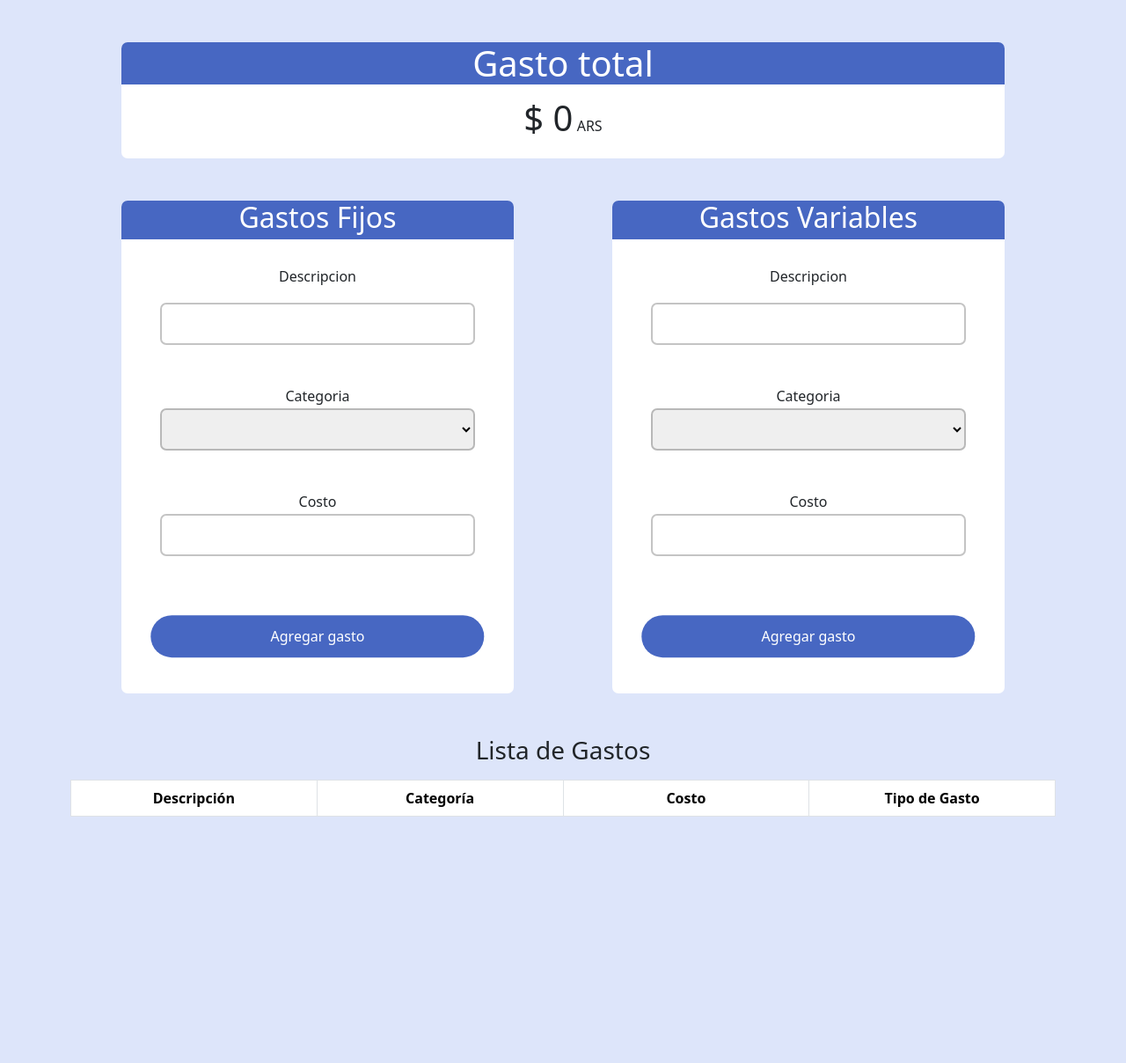
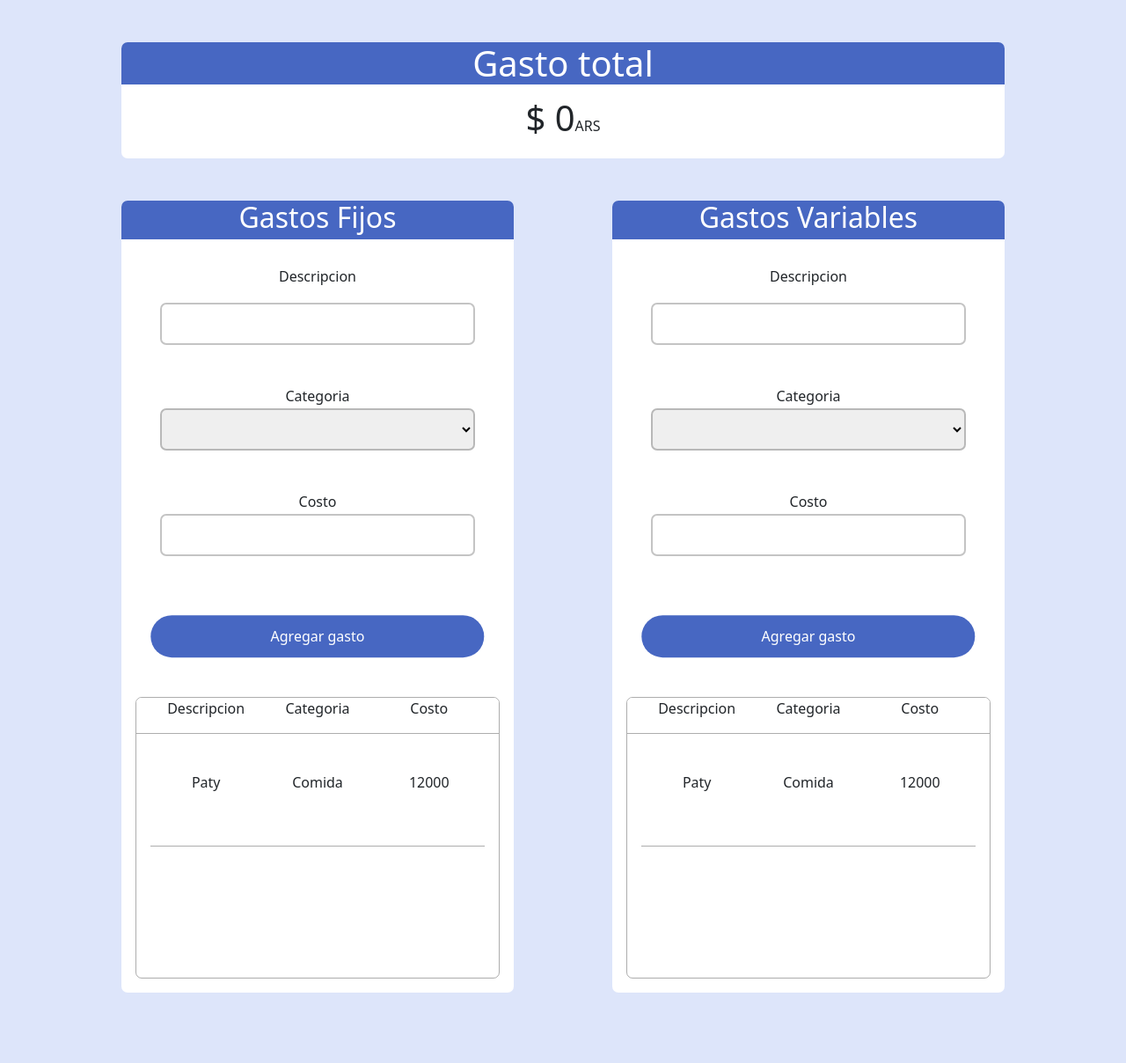
Before and after one commit to Midulio/FamilyCalc, a PHP site: page /views/gastos/gastos.html in a window 1280 px wide. Shown: the part 60-1268 px from the top of the page at 88% size. Before the commit the page ends 988 px from the top, so only its background shows below. Run offline with PHP 8.4, Linux system fonts and the light colour scheme; lists and menus that the app fills with data are empty.

Commit message:
Add files via upload

```diff
--- a/views/gastos/gastos.css
+++ b/views/gastos/gastos.css
@@ -134,9 +134,10 @@ section{
 .formularioGastos{
     background-color: white;
     width: 40%;
-    height: 35rem;
+    height: 100%;
     border-radius: 7px;
     position: relative;
+    margin-bottom: 5rem;
 }
 
 .formularioGastos h3 {
@@ -146,6 +147,8 @@ section{
     font-weight: normal;
     font-size: 4dvh;
     height: 5.5dvh;
+    border-top-left-radius: 7px;
+    border-top-right-radius: 7px;
 }
 
 .formularioGastos input, .formularioGastos select{
@@ -180,12 +183,33 @@ section{
     transform: translate(-50%, -10%);
 }
 
-.table {
-    width: 70rem;
-    margin-bottom: 10rem;
+.listaGastos{
+    border: 1px solid rgba(0, 0, 0, 0.322);
+    margin: 10rem 1rem 1rem;
+    height: 20rem;
+    overflow-y: auto;
+    border-radius: 7px;
 }
 
-.table th{
-    width: 25%;
-    text-align: center;
+.tablaTitulo{
+    display: flex;
+    justify-content: space-around;
+    border-bottom: 1px solid rgba(0, 0, 0, 0.322);
+    padding: 0 1rem;
+    height: 13%;
+    background-color: white;
 }
+
+
+.tabla{
+    height: 40%;
+    display: flex;
+    justify-content: space-around;
+    align-items: center;
+    border-bottom: 1px solid rgba(0, 0, 0, 0.322);
+    margin: 0 1rem;
+}
+
+.tabla p, .tablaTitulo p{
+    width: 100%;
+}
--- a/views/gastos/gastos.html
+++ b/views/gastos/gastos.html
@@ -45,11 +45,10 @@
     <section class="container">
         <div class="scrollcontainer gastoTotal">
             <h2>Gasto total</h2>
-            <p id="gastoTotal">$ 0<span> ARS</span></p>
+            <p>$ 0<span>ARS</span></p>
         </div>
-
         <div class="d-flex ingresoGastos">
-            <div class="formularioGastos scrollcontainer">
+            <div class="formularioGastos ">
                 <h3>Gastos Fijos</h3>
                 <label for="ingresarDesc1">Descripcion</label>
                 <input type="text" id="ingresarDesc1">
@@ -64,10 +63,21 @@
                 </select>
                 <label for="ingresarCosto1">Costo</label>
                 <input type="number" id="ingresarCosto1">
-                <button type="button" onclick="agregarGasto('Fijo')">Agregar gasto</button>
+                <button type="submit">Agregar gasto</button>
+                <div class="listaGastos">
+                    <div class="tablaTitulo sticky-top">
+                        <p>Descripcion</p>
+                        <p>Categoria</p>
+                        <p>Costo</p>
+                    </div>
+                    <div class="tabla">
+                        <p>Paty</p>
+                        <p>Comida</p>
+                        <p>12000</p>
+                    </div>
+                </div>
             </div>
-
-            <div class="formularioGastos scrollcontainer">
+            <div class="formularioGastos ">
                 <h3>Gastos Variables</h3>
                 <label for="ingresarDesc2">Descripcion</label>
                 <input type="text" id="ingresarDesc2">
@@ -82,79 +92,22 @@
                 </select>
                 <label for="ingresarCosto2">Costo</label>
                 <input type="number" id="ingresarCosto2">
-                <button type="button" onclick="agregarGasto('Variable')">Agregar gasto</button>
+                <button type="submit">Agregar gasto</button>
+                <div class="listaGastos">
+                    <div class="tablaTitulo sticky-top">
+                        <p>Descripcion</p>
+                        <p>Categoria</p>
+                        <p>Costo</p>
+                    </div>
+                    <div class="tabla">
+                        <p>Paty</p>
+                        <p>Comida</p>
+                        <p>12000</p>
+                    </div>
+                    </div>
+                </div>
             </div>
         </div>
-        <div class="mt-5">
-            <h3 class="text-center">Lista de Gastos</h3>
-            <table class="table table-bordered table-striped mt-3">
-                <thead>
-                    <tr>
-                        <th>Descripción</th>
-                        <th>Categoría</th>
-                        <th>Costo</th>
-                        <th>Tipo de Gasto</th>
-                    </tr>
-                </thead>
-                <tbody id="tablaGastosBody">
-                </tbody>
-            </table>
-        </div>
-
     </section>
-
-    <script>
-        let totalGastos = 0;
-
-        function agregarGasto(tipo) {
-            let desc, cat, costo;
-
-            if (tipo === 'Fijo') {
-                desc = document.getElementById('ingresarDesc1').value.trim();
-                cat = document.getElementById('ingresarCat1').value;
-                costo = parseFloat(document.getElementById('ingresarCosto1').value);
-            } else {
-                desc = document.getElementById('ingresarDesc2').value.trim();
-                cat = document.getElementById('ingresarCat2').value;
-                costo = parseFloat(document.getElementById('ingresarCosto2').value);
-            }
-
-            if (desc === '' || isNaN(costo) || costo <= 0 || !cat) {
-                alert('Completa correctamente todos los campos.');
-                return;
-            }
-
-            // Agregar a tabla
-            const tablaBody = document.getElementById('tablaGastosBody');
-            const fila = document.createElement('tr');
-            fila.innerHTML = `
-                <td>${desc}</td>
-                <td>${cat}</td>
-                <td>$ ${costo.toFixed(2)}</td>
-                <td>${tipo}</td>
-            `;
-            tablaBody.appendChild(fila);
-
-            // Actualizar total
-            totalGastos += costo;
-            document.getElementById('gastoTotal').innerHTML = `$ ${totalGastos.toFixed(2)}<span> ARS</span>`;
-            // Actualizar el total mostrado
-            document.getElementById('gastoTotal').innerHTML = `$ ${totalGastos.toFixed(2)}<span> ARS</span>`;
-
-            // Guardar el total en localStorage
-            localStorage.setItem('gastoTotal', totalGastos.toFixed(2));
-
-            // Limpiar inputs
-            if (tipo === 'Fijo') {
-                document.getElementById('ingresarDesc1').value = '';
-                document.getElementById('ingresarCat1').value = '';
-                document.getElementById('ingresarCosto1').value = '';
-            } else {
-                document.getElementById('ingresarDesc2').value = '';
-                document.getElementById('ingresarCat2').value = '';
-                document.getElementById('ingresarCosto2').value = '';
-            }
-        }
-    </script>
 </body>
 </html>
```
Also changed, not shown: index.html (+3 -11 lines), style.css (+59 -8 lines).
